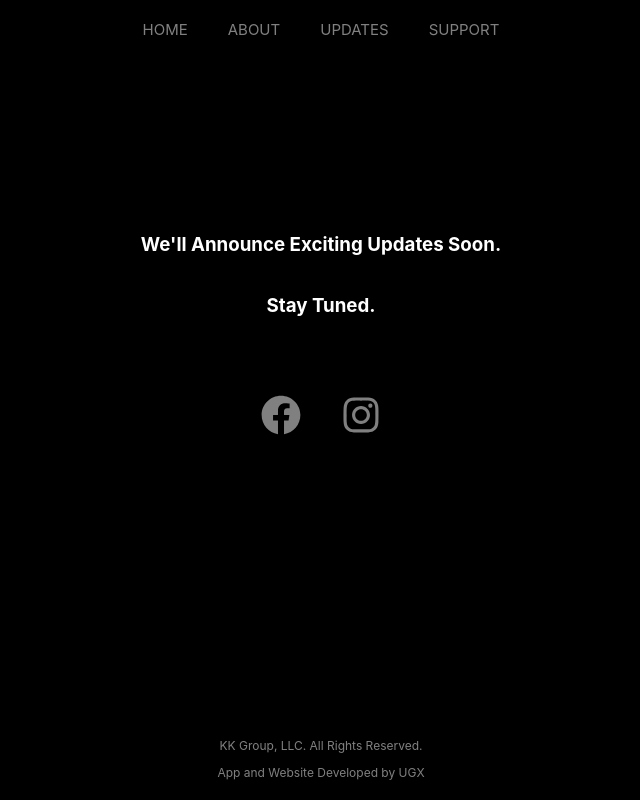
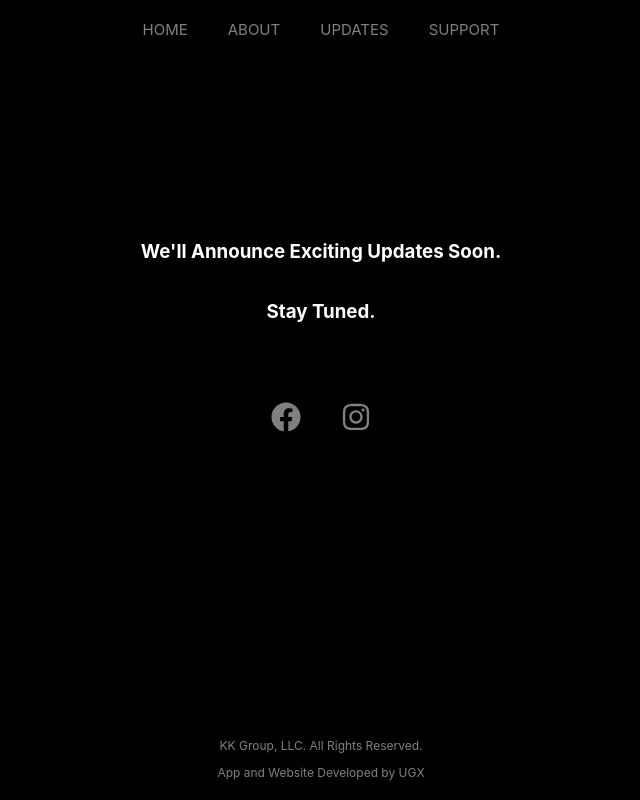
Before and after one commit to Ugonz86/kweensklubweb, a React (Create React App) app: page /updates in a window 1280 px wide. Shown: the whole page, without its empty margins (319-959 px from the left). Built offline with nearby package versions, Linux system fonts and the light colour scheme.

Commit message:
Fixed social media logo sizes

```diff
--- a/src/App.css
+++ b/src/App.css
@@ -174,10 +174,35 @@ h4 {
 
 .iconContainer {
   margin: 40px;
-  font-size: 40px;
+  font-size: 30px;
 }
 
 .icon {
   color: grey;
   margin: 20px;
+  /* border-radius: 30%; */
+  /* background: white;
+  background: linear-gradient(90deg, red 15%, orange 30%, yellow 45%,green 60%,blue 75%, purple 90%); */
 }
+.icon:hover {
+  /* font-size: 40px;
+  transition:ease-in-out 1s; */
+  /* color: black; */
+  /* border-radius: 30%; */
+  /* background: linear-gradient(
+    90deg,
+    rgba(255, 0, 0, 1) 0%,
+    rgba(255, 154, 0, 1) 10%,
+    rgba(208, 222, 33, 1) 20%,
+    rgba(79, 220, 74, 1) 30%,
+    rgba(63, 218, 216, 1) 40%,
+    rgba(47, 201, 226, 1) 50%,
+    rgba(28, 127, 238, 1) 60%,
+    rgba(95, 21, 242, 1) 70%,
+    rgba(186, 12, 248, 1) 80%,
+    rgba(251, 7, 217, 1) 90%,
+    rgba(255, 0, 0, 1) 100%
+);
+*/
+
+}
--- a/src/components/Updates.js
+++ b/src/components/Updates.js
@@ -1,5 +1,4 @@
 import React from "react";
-import { Link } from "react-router-dom";
 import { FaFacebook, FaInstagram } from "react-icons/fa";
 import "../App.css";
 
```
